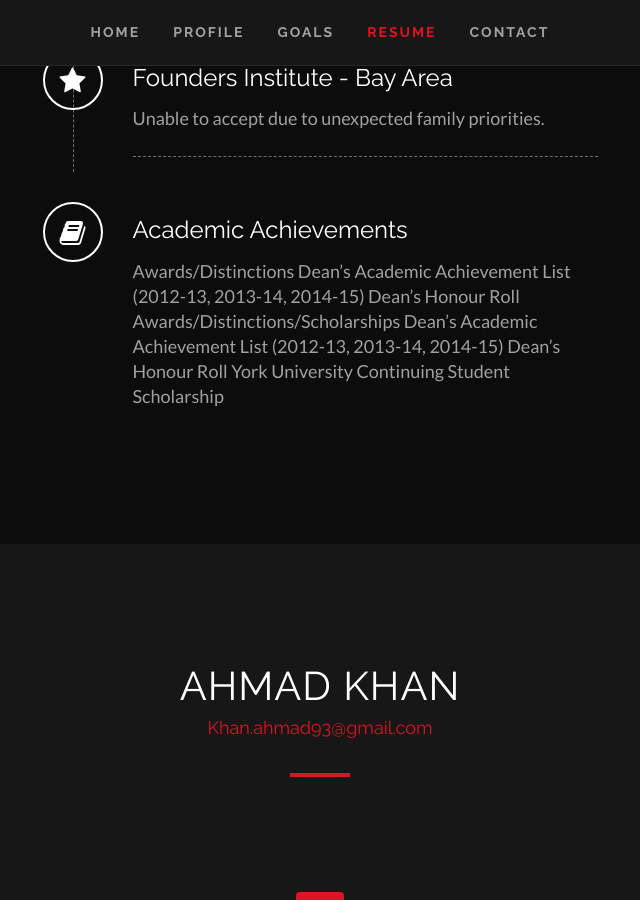
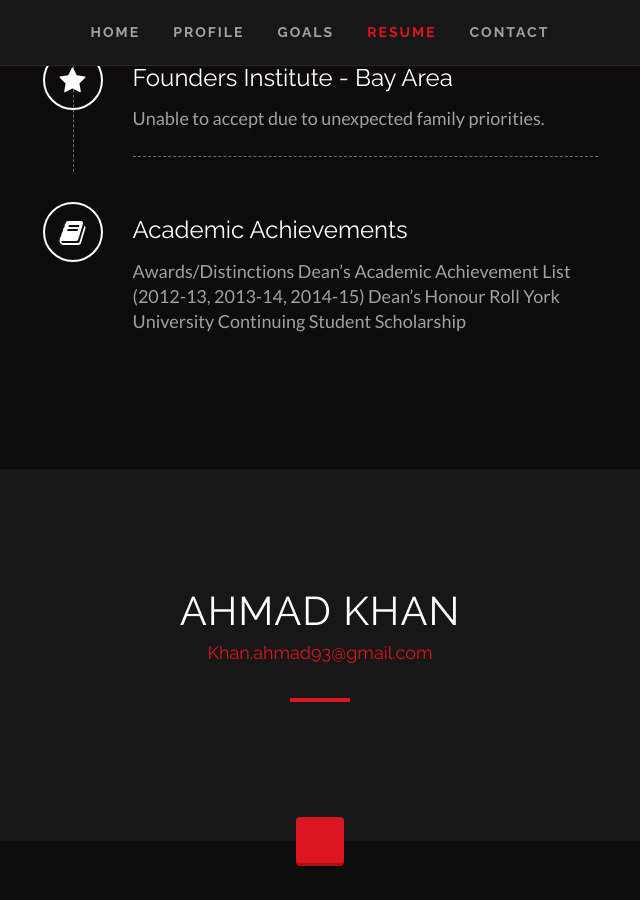
Before and after one commit to clearcareer/AhmadKhan, a Jekyll site: the page built from index.html, in a window 1280 px wide and 900 px high, scrolled down 4350 px. Shown: the whole window, without its empty margins (320-960 px from the left). Built offline with Jekyll 4.4.1, drawn with Linux system fonts in a browser that asks for light colours; some web fonts are replaced.

Commit message:
Updated '/index.html' via CloudCannon

```diff
--- a/index.html
+++ b/index.html
@@ -52,7 +52,11 @@
     description: Unable to accept due to unexpected family priorities.
     icon: star
   - name: Academic Achievements
-    description: "Awards/Distinctions\nDean’s Academic Achievement List (2012-13, 2013-14, 2014-15)\nDean’s Honour Roll\nAwards/Distinctions/Scholarships\nDean’s Academic Achievement List \n            (2012-13, 2013-14, 2014-15)\n\nDean’s Honour Roll\n\nYork University Continuing Student Scholarship"
+    description: |-
+      Awards/Distinctions
+      Dean’s Academic Achievement List (2012-13, 2013-14, 2014-15)
+      Dean’s Honour Roll
+      York University Continuing Student Scholarship
     icon: book
 social_icons:
   - name: Twitter
```
